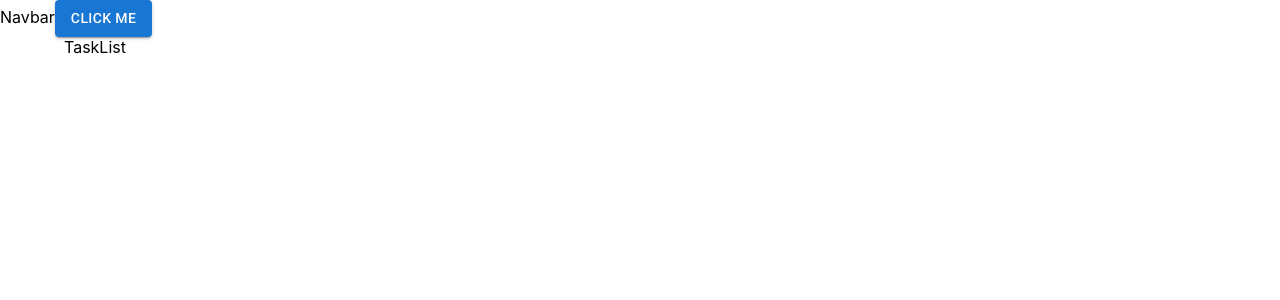
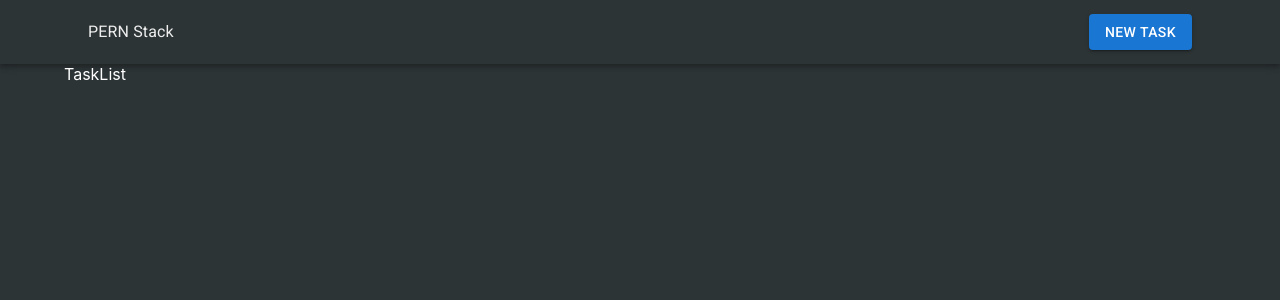
Before and after one commit to as-ez/tasks-PERN, a React (Create React App) app in the folder client/: page / in a window 1280 px wide. Shown: the top 300 px of the page. Built offline with nearby package versions, Linux system fonts and the light colour scheme.

Commit message:
Navegacion

```diff
--- a/client/src/components/Navbar.js
+++ b/client/src/components/Navbar.js
@@ -1,10 +1,30 @@
-import { Button } from "@mui/material";
+import {
+  AppBar,
+  Box,
+  Button,
+  Container,
+  Toolbar,
+  Typography,
+} from "@mui/material";
+import { Link, useNavigate } from "react-router-dom";
 
 export default function Navbar() {
+  const navigate = useNavigate();
+
   return (
-    <div>
-      Navbar
-      <Button variant='contained' color='primary'>Click Me</Button>
-    </div>
+    <Box sx={{ flexGrow: 1 }}>
+      <AppBar position="static" color="transparent">
+        <Container>
+          <Toolbar>
+            <Typography variante='h6' sx={{ flexGrow: 1 }}>
+              <Link to="/" style={{textDecoration: 'none', color: '#eee'}}>PERN Stack</Link>
+            </Typography>
+            <Button variant="contained" onClick={() => navigate("/tasks/new")}>
+              New Task
+            </Button>
+          </Toolbar>
+        </Container>
+      </AppBar>
+    </Box>
   );
 }
--- a/client/src/index.css
+++ b/client/src/index.css
@@ -5,6 +5,8 @@
     sans-serif;
   -webkit-font-smoothing: antialiased;
   -moz-osx-font-smoothing: grayscale;
+  background: #2d3436;
+  color: white
 }
 
 code {
```
